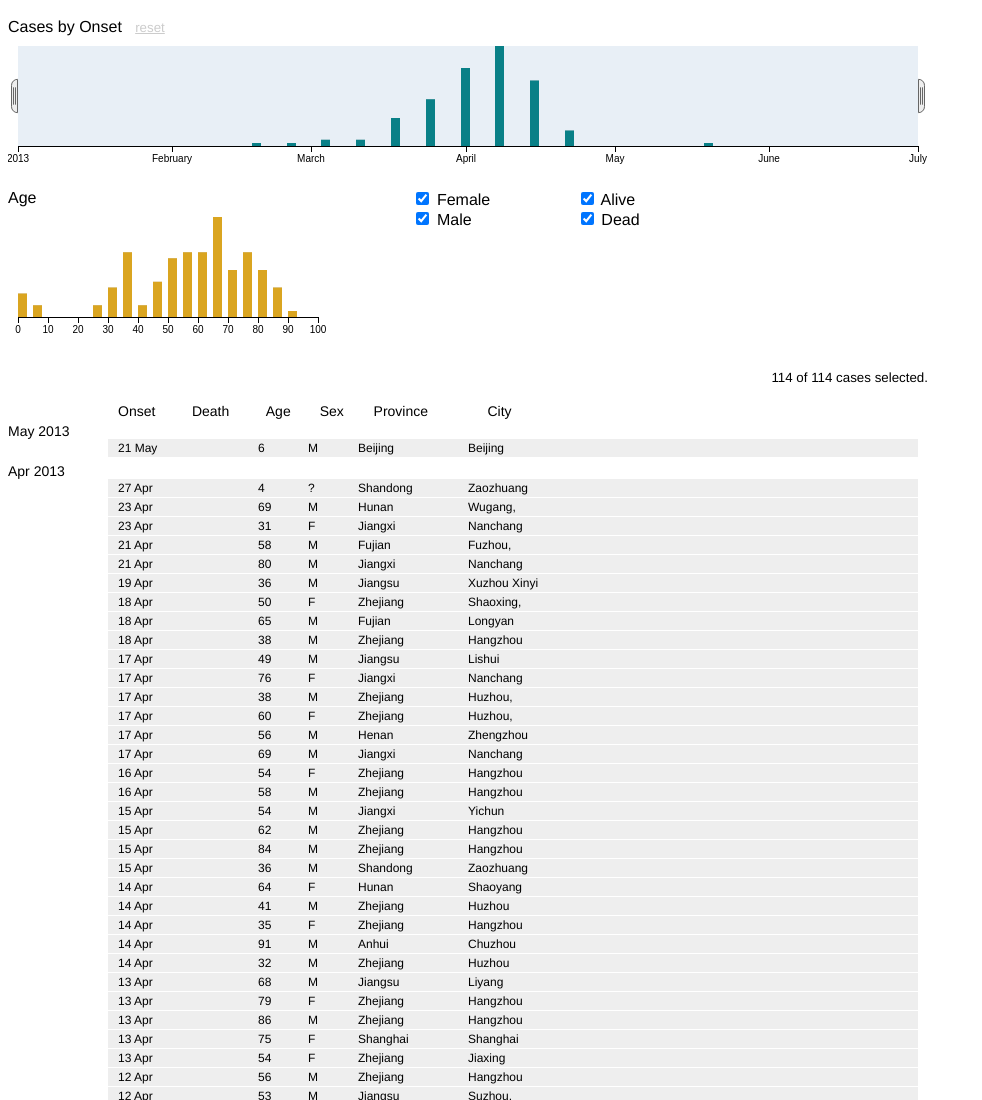
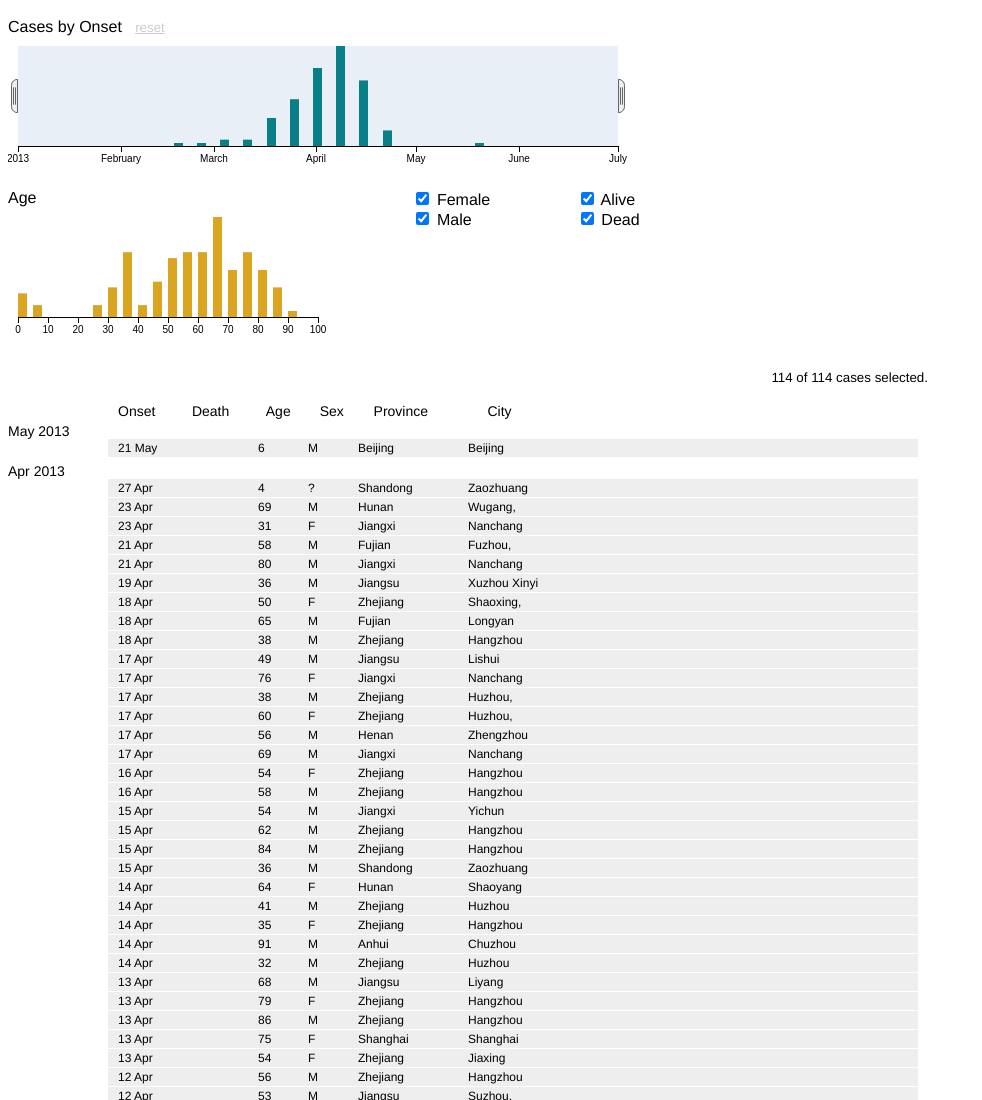
Before and after one commit to rambaut/H7N9-Cases, a plain HTML site: page cases.html in a window 1280 px wide. Shown: the top 1100 px of the page, without its empty margins (0-982 px from the left). Drawn offline with Linux system fonts and the light colour scheme.

Commit message:
Cleared initial filter

```diff
--- a/cases.html
+++ b/cases.html
@@ -334,7 +334,7 @@ aside {
         .round(d3.time.day.round)
       .x(d3.time.scale()
         .domain([new Date(2013, 0, 1), new Date(2013, 6, 1)])
-        .rangeRound([0, 10 * 90]))
+        .rangeRound([0, 600]))
         .filter([new Date(2013, 0, 1), new Date(2013, 6, 1)]),
 
 	barChart()
@@ -374,6 +374,8 @@ aside {
   // Render the total.
   d3.selectAll("#total")
       .text(formatNumber(individual.size()));
+
+  onsetDate.filterAll();
 
   renderAll();
 
```
